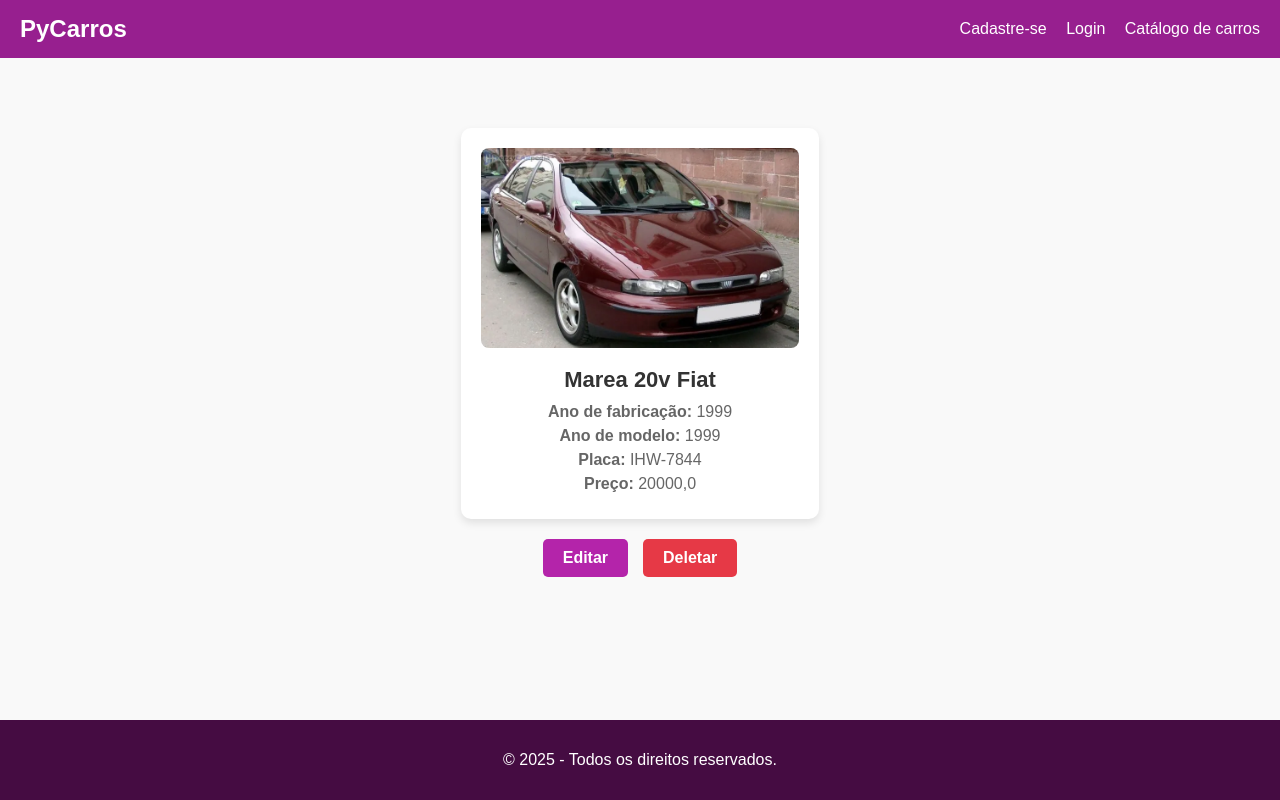
After one commit to lauanderson-rael/django-app-pycarros, a Django app: page /car/1/ in a window 1280 px wide. The commit adds this page. Run offline with Django 5.2, Linux system fonts and the light colour scheme; data comes from the database, SQL or seed files in the repository; both versions use the stored data as it was after the commit.

Commit message:
crud concluido

```diff
--- a/app/templates/base.html
+++ b/app/templates/base.html
@@ -54,6 +54,7 @@
 
       nav a:hover {
          text-decoration: underline;
+         color: #0cffe3;
       }
 
       main {
@@ -81,9 +82,7 @@
          }
       }
 
-      a:hover{
-         color: #0cffe3;
-      }
+
    </style>
 </head>
 
--- a/app/urls.py
+++ b/app/urls.py
@@ -3,7 +3,7 @@ from django.contrib import admin
 from django.urls import path
 from django.conf import settings
 from django.conf.urls.static import static
-from cars.views import NewCarCreteView, CarsListView
+from cars.views import NewCarCreteView, CarsListView, CarDetailView, CarUpdateView, CarDeleteView
 from accounts.views import register_view, login_view,logout_view
 
 urlpatterns = [
@@ -13,8 +13,14 @@ urlpatterns = [
     path('logout/', logout_view, name='logout'),
     path('cars/', CarsListView.as_view(), name='cars_list'),
     path('new_car/', NewCarCreteView.as_view(), name='new_car'),
+    path('car/<int:pk>/', CarDetailView.as_view(), name='car_detail'), # passando id url
+    path('car/<int:pk>/update/', CarUpdateView.as_view(), name='car_update'),
+    path('car/<int:pk>/delete/', CarDeleteView.as_view(), name='car_delete')
 
 ] + static(settings.MEDIA_URL, document_root=settings.MEDIA_ROOT)
+
+
+
 
 
 '''
--- /dev/null
+++ b/cars/templates/car_detail.html
@@ -0,0 +1,98 @@
+{% extends 'base.html' %}
+
+{% block content %}
+
+<style>
+  body {
+    font-family: Arial, sans-serif;
+    background-color: #f9f9f9;
+    margin: 0;
+    padding: 0;
+  }
+
+  .car_card {
+    background-color: white;
+    border-radius: 10px;
+    box-shadow: 0 4px 8px rgba(0,0,0,0.1);
+    max-width: 500px;
+    margin: 40px auto 20px;
+    padding: 20px;
+    text-align: center;
+    transition: transform 0.2s;
+  }
+
+  .car_card:hover {
+    transform: translateY(-5px);
+  }
+
+  .car_card img {
+    width: 100%;
+    height: 200px;
+    object-fit: cover;
+    border-radius: 8px;
+  }
+
+  .car_card h2 {
+    margin: 15px 0 10px;
+    font-size: 22px;
+    color: #333;
+  }
+
+  .car_card p {
+    margin: 6px 0;
+    color: #666;
+    font-size: 16px;
+  }
+
+  .buttons-container {
+    display: flex;
+    justify-content: center;
+    gap: 15px;
+    margin-bottom: 40px;
+  }
+
+  .btn {
+    padding: 10px 20px;
+    border: none;
+    border-radius: 5px;
+    font-weight: bold;
+    text-decoration: none;
+    color: white;
+    cursor: pointer;
+    transition: background-color 0.3s ease;
+  }
+
+  .btn-primary {
+    background-color: #b424aa;
+  }
+
+  .btn-primary:hover {
+    background-color: #6f1a6a;
+  }
+
+  .btn-danger {
+    background-color: #e63946;
+  }
+
+  .btn-danger:hover {
+    background-color: #a3161f;
+  }
+</style>
+
+
+<div class="car_card">
+    <img src="{{ object.photo.url }}" alt="{{ object.model }} - {{ object.brand }}">
+    <h2>{{ object.model }} {{ object.brand }}</h2>
+    <p><strong>Ano de fabricação:</strong> {{ object.factory_year }}</p>
+    <p><strong>Ano de modelo:</strong> {{ object.model_year }}</p>
+    <p><strong>Placa:</strong> {{ object.plate }}</p>
+    <p><strong>Preço:</strong> {{ object.value }}</p>
+
+</div>
+
+<div class="buttons-container">
+    <a href="{% url 'car_update' pk=object.pk %}" class="btn btn-primary">Editar</a>
+    <a href="{% url 'car_delete' pk=object.pk %}" class="btn btn-danger">Deletar</a>
+</div>
+
+{% endblock %}
--- a/cars/views.py
+++ b/cars/views.py
@@ -1,6 +1,7 @@
 from cars.models import Car
 from cars.forms import CarModelForm
-from django.views.generic import ListView, CreateView
+from django.urls import reverse_lazy
+from django.views.generic import ListView, CreateView, DetailView, UpdateView, DeleteView
 
 
 # ja sabe que é GET, pois é uma view de listagem
@@ -17,12 +18,32 @@ class CarsListView(ListView):
       return cars
 
 
-
 class NewCarCreteView(CreateView):
    model = Car
    form_class = CarModelForm
    template_name = 'new_car.html'
    success_url = '/cars/'
+
+
+class CarDetailView(DetailView):
+   model = Car
+   template_name = 'car_detail.html'
+
+
+class CarUpdateView(UpdateView):
+   model = Car # modelo
+   form_class = CarModelForm  # formulario
+   template_name = 'car_update.html' # html retornado pro usuario
+
+   def get_success_url(self):
+      return reverse_lazy('car_detail', kwargs={'pk': self.object.pk}) # (url, id)
+
+
+class CarDeleteView(DeleteView):
+   model = Car
+   template_name = 'car_delete.html'
+   success_url = '/cars/'
+
 
 
 
--- a/notes.txt
+++ b/notes.txt
@@ -1,4 +1,4 @@
-aula -> 058
+aula -> 062
 
 ----- libs iniciais -----
 pip install django
```
Also changed, not shown: cars/templates/car_delete.html (added, +86 -0 lines), cars/templates/car_update.html (added, +70 -0 lines), cars/templates/cars.html (+16 -5 lines), db.sqlite3.
